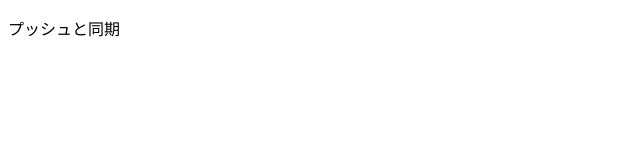
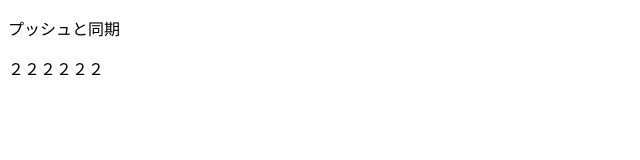
Before and after one commit to Tanakajirou3/0513_git, a plain HTML site: page a.html in a window 1280 px wide. Shown: the full height of the page, 0-640 px from the left. Drawn offline with Linux system fonts and the light colour scheme.

Commit message:
２２２２２

```diff
--- a/a.html
+++ b/a.html
@@ -8,5 +8,6 @@
 </head>
 <body>
   <p>プッシュと同期</p>
+  <p>２２２２２２</p>
 </body>
 </html>
```
